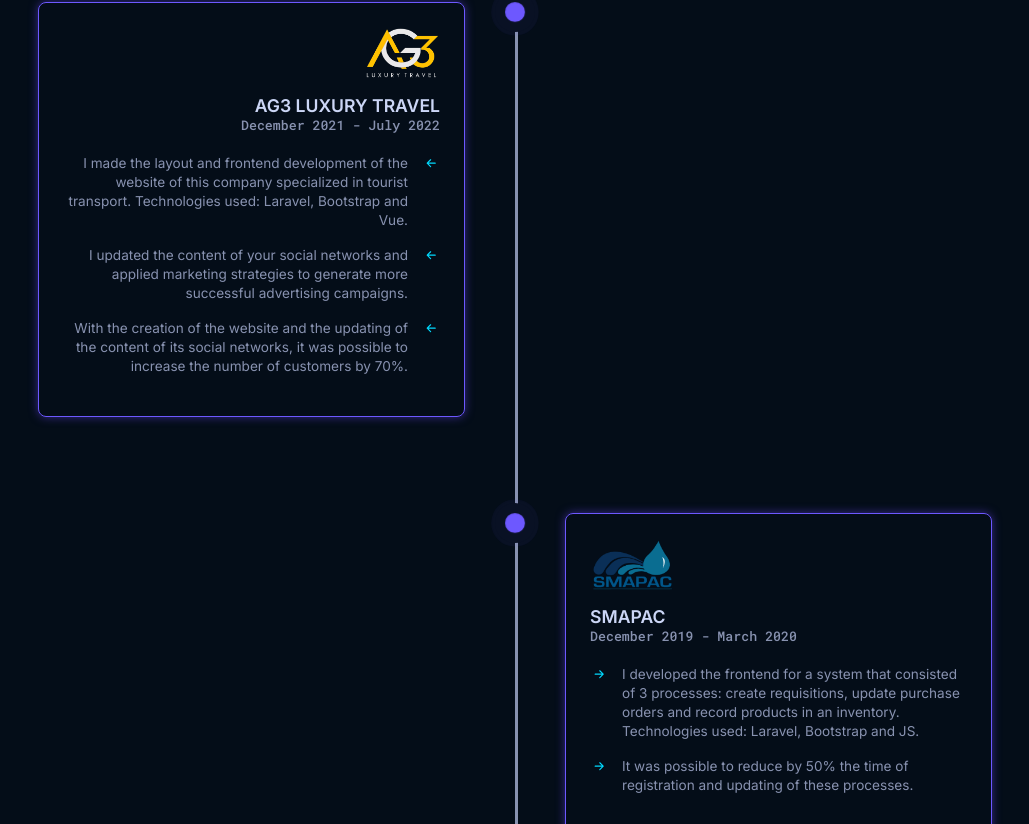
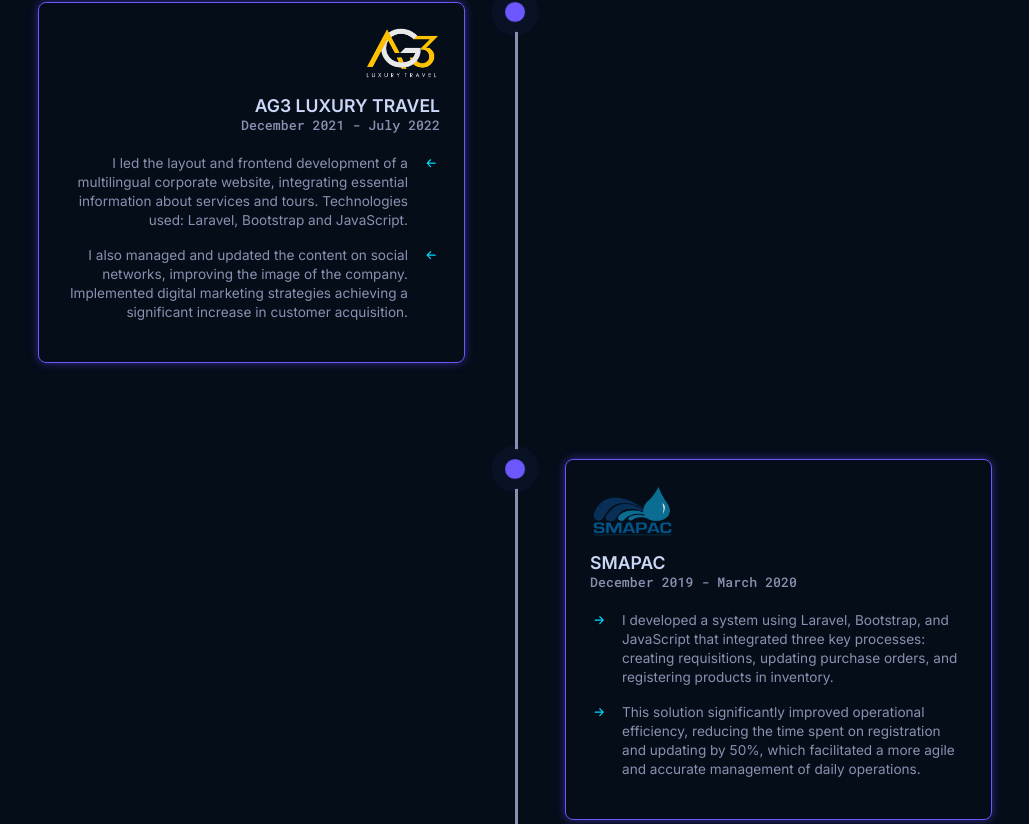
Before and after one commit to JessArthuro/personal-portfolio, a React (Vite) app: page / in a window 1280 px wide. Shown: the part 2816-3640 px from the top of the page, without its empty margins (125-1154 px from the left). Built offline with nearby package versions, Linux system fonts and the light colour scheme.

Commit message:
Actualizacion en la descripcion de experiencia

```diff
--- a/src/components/Experience.jsx
+++ b/src/components/Experience.jsx
@@ -32,7 +32,6 @@ export const Experience = () => {
               <>
                 <ActivitiesItem text={t("experience.ag3_text1")} />
                 <ActivitiesItem text={t("experience.ag3_text2")} />
-                <ActivitiesItem text={t("experience.ag3_text3")} />
               </>
             }
           />
--- a/src/translations/en/global.json
+++ b/src/translations/en/global.json
@@ -29,12 +29,11 @@
   },
   "experience": {
     "ag3_dates": "December 2021 - July 2022",
-    "ag3_text1": "I made the layout and frontend development of the website of this company specialized in tourist transport. Technologies used: Laravel, Bootstrap and Vue.",
-    "ag3_text2": "I updated the content of your social networks and applied marketing strategies to generate more successful advertising campaigns.",
-    "ag3_text3": "With the creation of the website and the updating of the content of its social networks, it was possible to increase the number of customers by 70%.",
+    "ag3_text1": "I led the layout and frontend development of a multilingual corporate website, integrating essential information about services and tours. Technologies used: Laravel, Bootstrap and JavaScript.",
+    "ag3_text2": "I also managed and updated the content on social networks, improving the image of the company. Implemented digital marketing strategies achieving a significant increase in customer acquisition.",
     "smapac_dates": "December 2019 - March 2020",
-    "smapac_text1": "I developed the frontend for a system that consisted of 3 processes: create requisitions, update purchase orders and record products in an inventory. Technologies used: Laravel, Bootstrap and JS.",
-    "smapac_text2": "It was possible to reduce by 50% the time of registration and updating of these processes.",
+    "smapac_text1": "I developed a system using Laravel, Bootstrap, and JavaScript that integrated three key processes: creating requisitions, updating purchase orders, and registering products in inventory.",
+    "smapac_text2": "This solution significantly improved operational efficiency, reducing the time spent on registration and updating by 50%, which facilitated a more agile and accurate management of daily operations.",
     "hitzone_dates": "August 2019 - January 2020",
     "hitzone_text1": "I made the layout and development of a customer control system to facilitate the registration of users and manage their monthly payments. Technologies used: NodeJs, Bootstrap and DataTables.",
     "hitzone_text2": "His old record with paper and pencil was automated, obtaining an 80% increase in performance.",
--- a/src/translations/es/global.json
+++ b/src/translations/es/global.json
@@ -29,12 +29,11 @@
   },
   "experience": {
     "ag3_dates": "Diciembre 2021 - Julio 2022",
-    "ag3_text1": "Realicé la maquetación y desarrollo frontend del sitio web de esta empresa especializada en el transporte turístico. Tecnologías utilizadas: Laravel, Bootstrap y Vue.",
-    "ag3_text2": "Actualicé el contenido de sus redes sociales y apliqué estrategias de marketing para generar campañas publicitarias más exitosas.",
-    "ag3_text3": "Con la creación del sitio web y la actualización del contenido de sus redes sociales se logró aumentar en un 70% el número de clientes.",
+    "ag3_text1": "Lideré la maquetación y el desarrollo frontend de un sitio web corporativo multilingüe, integrando información esencial sobre servicios y tours. Tecnologías utilizadas: Laravel, Bootstrap y JavaScript.",
+    "ag3_text2": "Además gestioné y actualicé el contenido en redes sociales, mejorando la imagen de la empresa. Implementé estrategias de marketing digital logrando un aumento significativo en la captación de clientes.",
     "smapac_dates": "Diciembre 2019 - Marzo 2020",
-    "smapac_text1": "Desarrollé el frontend para un sistema que constaba de 3 procesos: crear requisiciones, actualizar órdenes de compra y registrar productos en un inventario. Tecnologías utilizadas: Laravel, Bootstrap y JS.",
-    "smapac_text2": "Se logró reducir en un 50% el tiempo de registro y actualización de estos procesos.",
+    "smapac_text1": "Desarrollé un sistema utilizando Laravel, Bootstrap y JavaScript que integró tres procesos clave: creación de requisiciones, actualización de órdenes de compra y registro de productos en inventario.",
+    "smapac_text2": "Esta solución mejoró significativamente la eficiencia operativa, logrando reducir en un 50% el tiempo dedicado al registro y actualización, lo que facilitó una gestión más ágil y precisa de las operaciones diarias.",
     "hitzone_dates": "Agosto 2019 - Enero 2020",
     "hitzone_text1": "Realicé la maquetación y desarrollo de un sistema de control de clientes para facilitar el registro de usuarios y gestionar sus pagos mensuales. Tecnologías utilizadas: NodeJs, Bootstrap y DataTables.",
     "hitzone_text2": "Se automatizó su antiguo registro con papel y lápiz, obteniendo un 80% de incremento en el rendimiento.",
```
